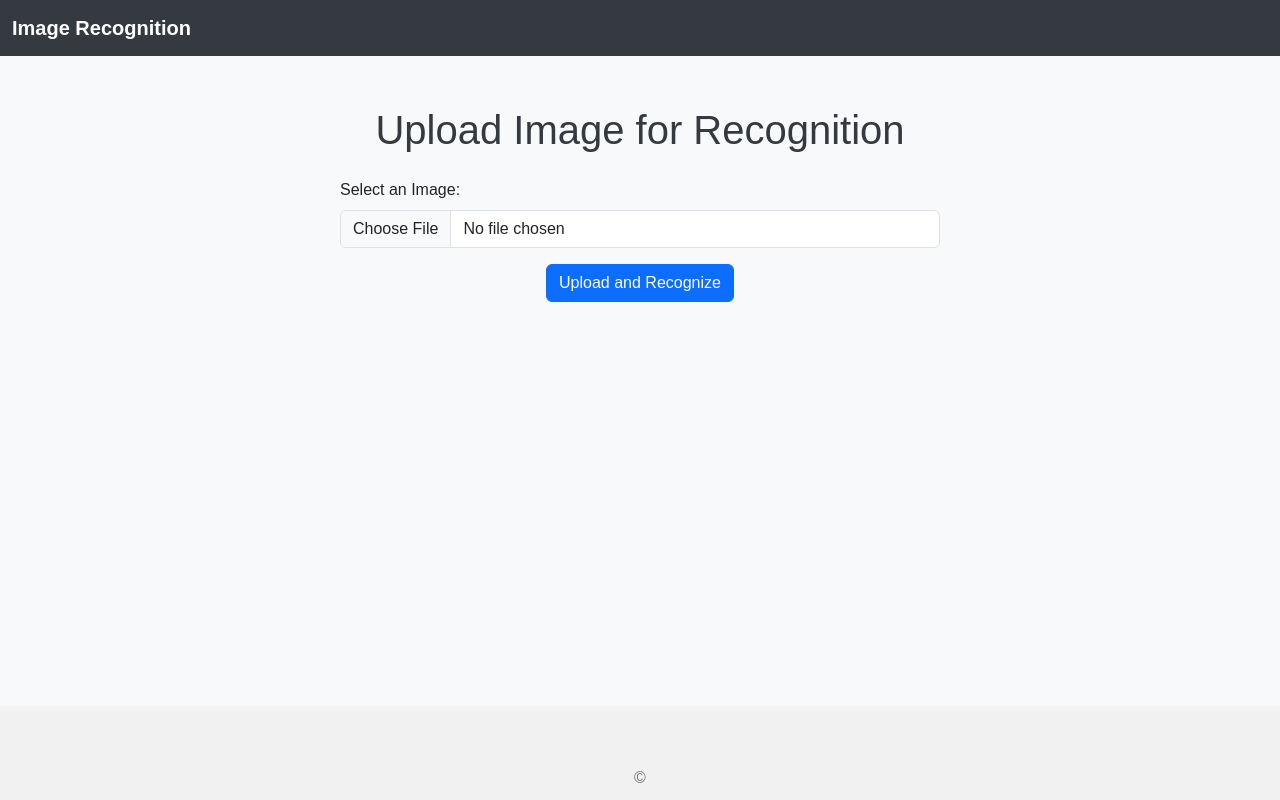
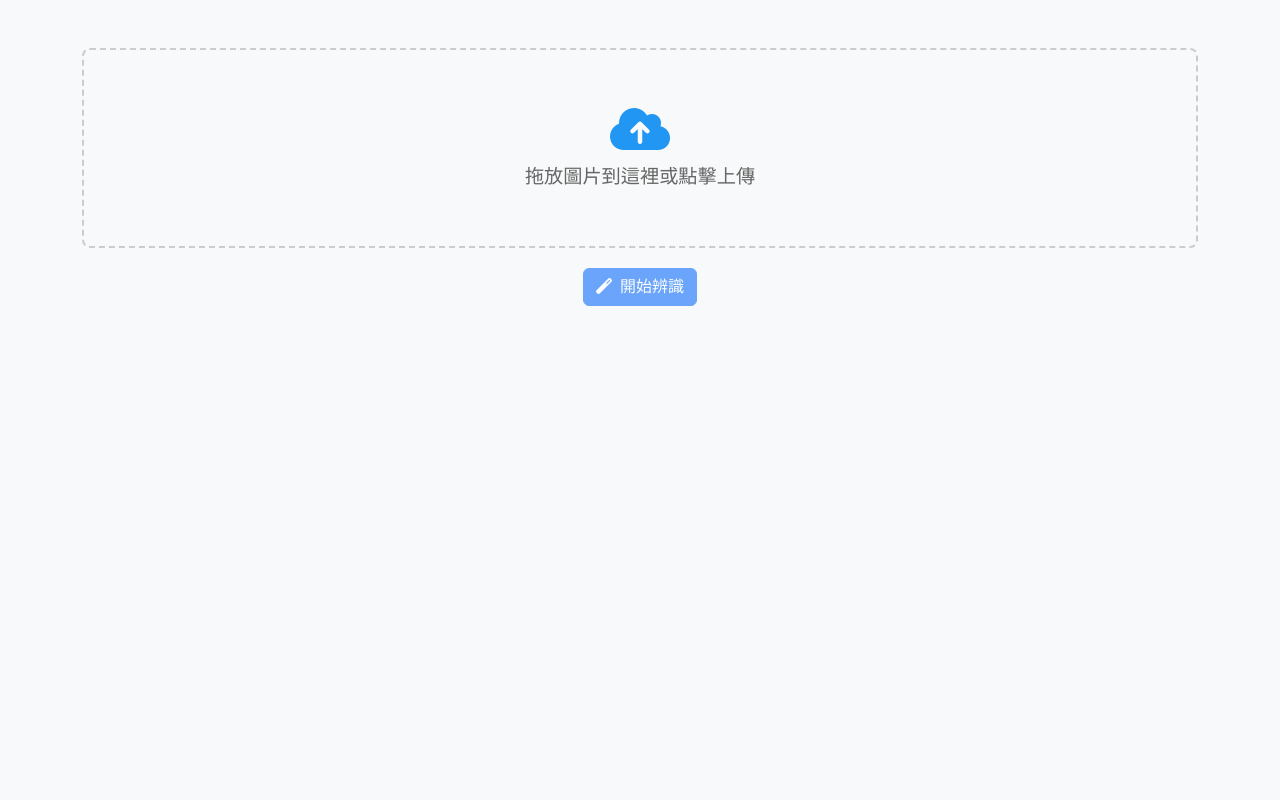
Before and after one commit to canket/ImageRecognition, a Flask app: page / in a window 1280 px wide. Run offline with Flask 3, Linux system fonts and the light colour scheme.

Commit message:
移除不必要的檔案和增強應用程式功能： - 更新 app.py，改善圖片上傳處理邏輯，增加錯誤處理和成功回應。 - 修改 scripts.js，簡化檔案上傳流程，增強用戶界面互動。 - 更新 index.html，重構上傳表單，添加拖放上傳區域和即時預覽功能。 - 刪除 uploads 資料夾中的測試圖片檔案。

```diff
--- a/ImageRecognition/app.py
+++ b/ImageRecognition/app.py
@@ -1,53 +1,52 @@
 from flask import Flask, request, jsonify, render_template
 import os
 from werkzeug.utils import secure_filename
-from PIL import Image
-import numpy as np
-import tensorflow as tf
 
-app = Flask(__name__)
 UPLOAD_FOLDER = 'uploads'
 ALLOWED_EXTENSIONS = {'png', 'jpg', 'jpeg', 'gif'}
 
+app = Flask(__name__)
 app.config['UPLOAD_FOLDER'] = UPLOAD_FOLDER
-os.makedirs(UPLOAD_FOLDER, exist_ok=True)
+
+# 確保上傳資料夾存在
+if not os.path.exists(UPLOAD_FOLDER):
+    os.makedirs(UPLOAD_FOLDER)
 
 def allowed_file(filename):
-    return '.' in filename and filename.rsplit('.', 1)[1].lower() in ALLOWED_EXTENSIONS
+    return '.' in filename and \
+           filename.rsplit('.', 1)[1].lower() in ALLOWED_EXTENSIONS
 
+# 確保根路由正確指向 index.html
 @app.route('/')
 def index():
     return render_template('index.html')
 
+# 確保模板位置正確
 @app.route('/upload', methods=['POST'])
 def upload_file():
     if 'image' not in request.files:
-        return jsonify({'message': '未提供圖片'}), 400
+        return jsonify({'message': '沒有上傳檔案'}), 400
 
     file = request.files['image']
+    if file.filename == '':
+        return jsonify({'message': '沒有選擇檔案'}), 400
+
     if file and allowed_file(file.filename):
-        filename = secure_filename(file.filename)
-        filepath = os.path.join(app.config['UPLOAD_FOLDER'], filename)
-        file.save(filepath)
+        try:
+            filename = secure_filename(file.filename)
+            filepath = os.path.join(app.config['UPLOAD_FOLDER'], filename)
+            file.save(filepath)
+            return jsonify({
+                'message': '圖片上傳成功！',
+                'success': True
+            })
+        except Exception as e:
+            return jsonify({
+                'message': f'處理圖片時發生錯誤: {str(e)}',
+                'success': False
+            }), 500
 
-        result = recognize_image(filepath)
-        return jsonify({'message': result})
-
-    return jsonify({'message': '無效的檔案格式'}), 400
-
-def recognize_image(filepath):
-    try:
-        image = Image.open(filepath).convert('RGB')
-        image = image.resize((224, 224))
-        image_array = np.array(image) / 255.0
-        image_array = np.expand_dims(image_array, axis=0)
-
-        model = tf.keras.models.load_model('your_model.keras')
-        predictions = model.predict(image_array)
-        label = np.argmax(predictions, axis=1)[0]
-        return f"圖片內容是：{label}"
-    except Exception as e:
-        return f"辨識錯誤: {str(e)}"
+    return jsonify({'message': '不支援的檔案類型'}), 400
 
 if __name__ == '__main__':
     app.run(debug=True)
--- a/ImageRecognition/templates/index.html
+++ b/ImageRecognition/templates/index.html
@@ -1,12 +1,14 @@
 <!DOCTYPE html>
-<html lang="en">
+<html>
 <head>
     <meta charset="UTF-8">
     <meta name="viewport" content="width=device-width, initial-scale=1.0">
-    <title>Image Recognition</title>
-    <!-- 引入 Bootstrap -->
+    <title>圖像辨識系統</title>
+
+    <!-- 確保相依套件正確載入 -->
     <link href="https://cdn.jsdelivr.net/npm/bootstrap@5.3.0/dist/css/bootstrap.min.css" rel="stylesheet">
-    <!-- 自訂 CSS -->
+    <link href="https://cdnjs.cloudflare.com/ajax/libs/font-awesome/6.0.0/css/all.min.css" rel="stylesheet">
+
     <style>
         body {
             background-color: #f8f9fa;
@@ -75,51 +77,223 @@
             color: #2196F3;
             margin-bottom: 10px;
         }
+
+        .uploaded-image-container {
+            width: 100%;
+            margin-bottom: 20px;
+        }
+
+        .result-image {
+            max-width: 100%;
+            height: auto;
+            border-radius: 8px;
+            box-shadow: 0 2px 10px rgba(0,0,0,0.1);
+        }
+
+        #resultContainer {
+            margin-top: 30px;
+            display: none;
+        }
+
+        .drop-zone {
+            width: 100%;
+            min-height: 200px;
+            border: 2px dashed #ccc;
+            border-radius: 8px;
+            display: flex;
+            align-items: center;
+            justify-content: center;
+            flex-direction: column;
+            position: relative;
+            cursor: pointer;
+            transition: all 0.3s ease;
+            background: #f8f9fa;
+            margin-bottom: 20px;
+            padding: 20px;
+        }
+
+        .drop-zone.dragover {
+            border-color: #2196F3;
+            background: rgba(33, 150, 243, 0.1);
+        }
+
+        .drop-zone-icon {
+            font-size: 3rem;
+            color: #2196F3;
+            margin-bottom: 10px;
+        }
+
+        .drop-zone-text {
+            font-size: 1.2rem;
+            color: #666;
+        }
+
+        .preview-container {
+            max-width: 300px;
+            margin: 10px auto;
+            display: none;
+        }
+
+        .preview-image {
+            width: 100%;
+            height: auto;
+            border-radius: 8px;
+            box-shadow: 0 2px 10px rgba(0,0,0,0.1);
+        }
+
+        .btn-primary:disabled {
+            opacity: 0.6;
+            cursor: not-allowed;
+        }
+
+        .alert {
+            display: none;
+            margin-top: 1rem;
+        }
+
+        .alert-error {
+            background-color: #fee;
+            border-color: #fcc;
+            color: #c33;
+        }
+
+        .alert-success {
+            background-color: #efe;
+            border-color: #cfc;
+            color: #3c3;
+        }
     </style>
 </head>
 <body>
-    <!-- 導航欄 -->
-    <nav class="navbar navbar-expand-lg">
-        <div class="container-fluid">
-            <a class="navbar-brand" href="#">Image Recognition</a>
-        </div>
-    </nav>
+    <div class="container mt-5">
+        <!-- 添加錯誤提示區域 -->
+        <div class="alert" id="messageAlert" role="alert"></div>
 
-    <!-- 主內容 -->
-    <div class="container">
-        <h1 class="text-center mb-4">Upload Image for Recognition</h1>
+        <div class="upload-area fade-in">
+            <!-- 修正表單結構 -->
+            <form id="uploadForm" action="/upload" method="post" enctype="multipart/form-data">
+                <div class="drop-zone" id="dropZone">
+                    <i class="fas fa-cloud-upload-alt drop-zone-icon"></i>
+                    <div class="drop-zone-text">
+                        拖放圖片到這裡或點擊上傳
+                    </div>
+                    <!-- 修正 input 設置 -->
+                    <input type="file"
+                           name="image"
+                           id="fileInput"
+                           accept="image/*"
+                           style="display: none;"
+                           required>
+                </div>
 
-        <!-- 表單 -->
-        <form action="/upload" method="post" enctype="multipart/form-data" class="mx-auto" style="max-width: 600px;">
-            <div class="mb-3">
-                <label for="file" class="form-label">Select an Image:</label>
-                <input type="file" name="image" id="file" class="form-control" required>
-            </div>
-            <div class="text-center">
-                <button type="submit" class="btn btn-primary">Upload and Recognize</button>
-            </div>
-        </form>
+                <div class="preview-container" id="previewContainer">
+                    <img src="" alt="Preview" class="preview-image" id="previewImage">
+                </div>
 
-        <!-- 顯示辨識結果 -->
-        <div id="result" class="alert alert-info" style="display: none;"></div>
-
-        <!-- 在 form 後面添加結果容器 -->
-        <div class="result-container fade-in" id="resultContainer">
-            <div class="result-card">
-                <div class="row">
-                    <div class="col-md-6">
-                        <img id="resultImage" class="result-image" src="" alt="Uploaded image">
-                    </div>
-                    <div class="col-md-6">
-                        <div class="result-label">辨識結果：</div>
-                        <div class="result-text" id="result"></div>
-                    </div>
+                <div class="text-center mt-3">
+                    <button type="submit" class="btn btn-primary" id="submitBtn" disabled>
+                        <i class="fas fa-magic me-2"></i>開始辨識
+                    </button>
                 </div>
-            </div>
+            </form>
         </div>
     </div>
 
-    <!-- 頁尾 -->
-    <footer class="footer text-center">
-        <div class="container">
-            <span>©
+    <!-- 確保 JS 在最後載入 -->
+    <script src="https://cdn.jsdelivr.net/npm/bootstrap@5.3.0/dist/js/bootstrap.bundle.min.js"></script>
+
+    <script>
+        document.addEventListener('DOMContentLoaded', function() {
+            const dropZone = document.getElementById('dropZone');
+            const fileInput = document.getElementById('fileInput');
+            const previewContainer = document.getElementById('previewContainer');
+            const previewImage = document.getElementById('previewImage');
+            const submitBtn = document.getElementById('submitBtn');
+            const form = document.getElementById('uploadForm');
+            const messageAlert = document.getElementById('messageAlert');
+
+            // 顯示訊息函數
+            function showMessage(message, isError = false) {
+                messageAlert.textContent = message;
+                messageAlert.className = `alert ${isError ? 'alert-danger' : 'alert-success'}`;
+                messageAlert.style.display = 'block';
+
+                // 5秒後自動隱藏
+                setTimeout(() => {
+                    messageAlert.style.display = 'none';
+                }, 5000);
+            }
+
+            // 檔案選擇處理
+            fileInput.onchange = function(e) {
+                if (this.files && this.files[0]) {
+                    const file = this.files[0];
+                    if (!file.type.startsWith('image/')) {
+                        showMessage('請上傳圖片檔案！', true);
+                        this.value = ''; // 清空選擇
+                        return;
+                    }
+                    handleFile(file);
+                }
+            };
+
+            // 處理檔案預覽
+            function handleFile(file) {
+                if (file.size > 10 * 1024 * 1024) { // 10MB 限制
+                    showMessage('檔案大小不能超過 10MB！', true);
+                    fileInput.value = '';
+                    return;
+                }
+
+                const reader = new FileReader();
+                reader.onload = function(e) {
+                    previewImage.src = e.target.result;
+                    previewContainer.style.display = 'block';
+                    submitBtn.disabled = false;
+                };
+                reader.onerror = function() {
+                    showMessage('讀取檔案時發生錯誤！', true);
+                };
+                reader.readAsDataURL(file);
+            }
+
+            // 表單提交處理
+            form.onsubmit = function(e) {
+                e.preventDefault();
+                submitBtn.disabled = true;
+
+                const formData = new FormData(this);
+
+                fetch('/upload', {
+                    method: 'POST',
+                    body: formData
+                })
+                .then(response => {
+                    if (!response.ok) {
+                        throw new Error('網路回應不正常');
+                    }
+                    return response.json();
+                })
+                .then(data => {
+                    if (data.success) {
+                        showMessage(data.message);
+                    } else {
+                        throw new Error(data.message);
+                    }
+                })
+                .catch(error => {
+                    showMessage(error.message || '上傳失敗', true);
+                })
+                .finally(() => {
+                    submitBtn.disabled = false;
+                });
+            };
+
+            // 點擊上傳
+            dropZone.onclick = function(e) {
+                fileInput.click();
+            };
+        });
+    </script>
+</body>
+</html>
```
Also changed, not shown: ImageRecognition/static/js/scripts.js (+41 -62 lines), requirements.txt (added, +8 -0 lines), ImageRecognition/README.md (added), README.md (deleted), uploads/2024-12-24_015106.png (deleted), 2 other files.
